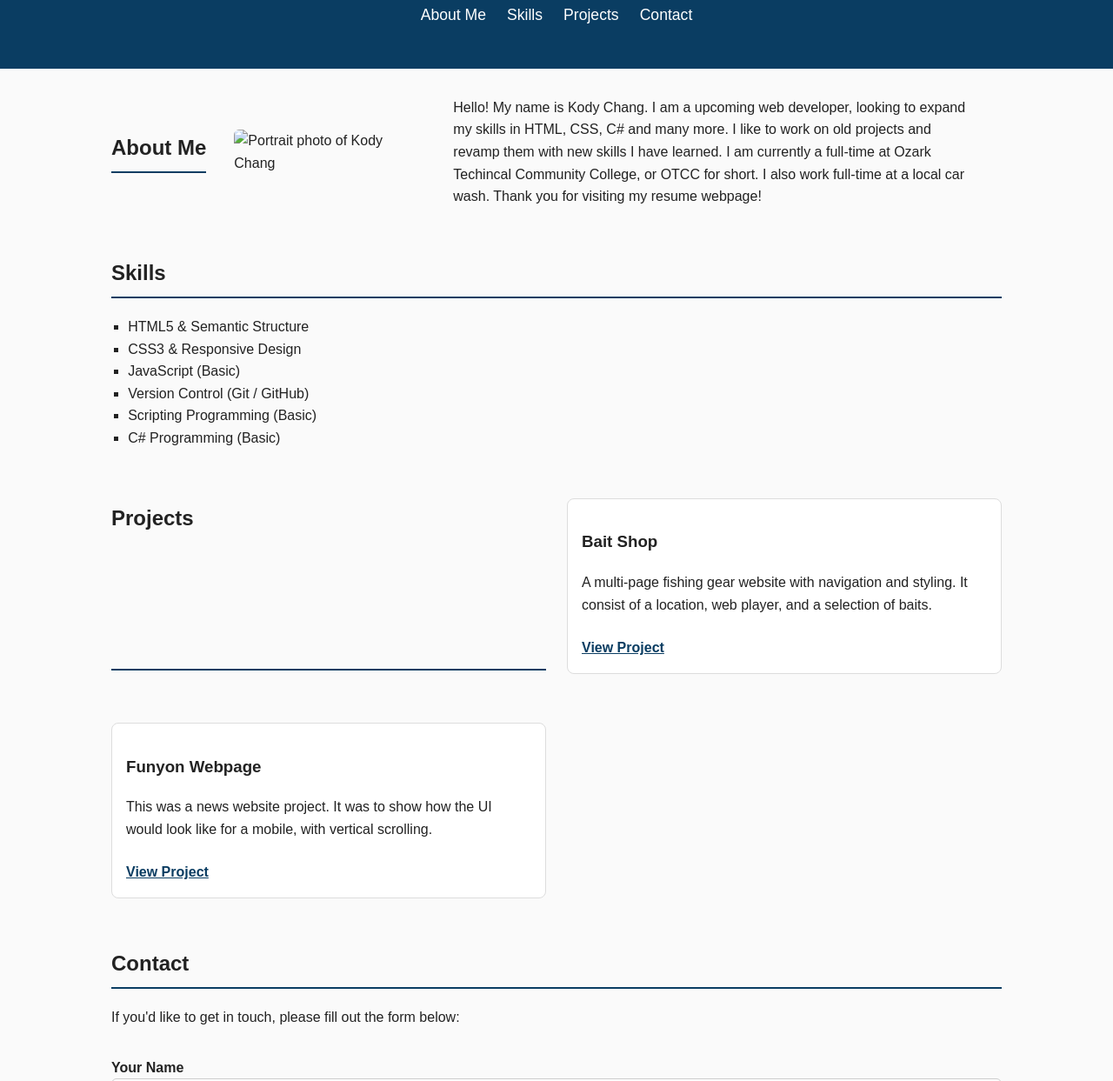
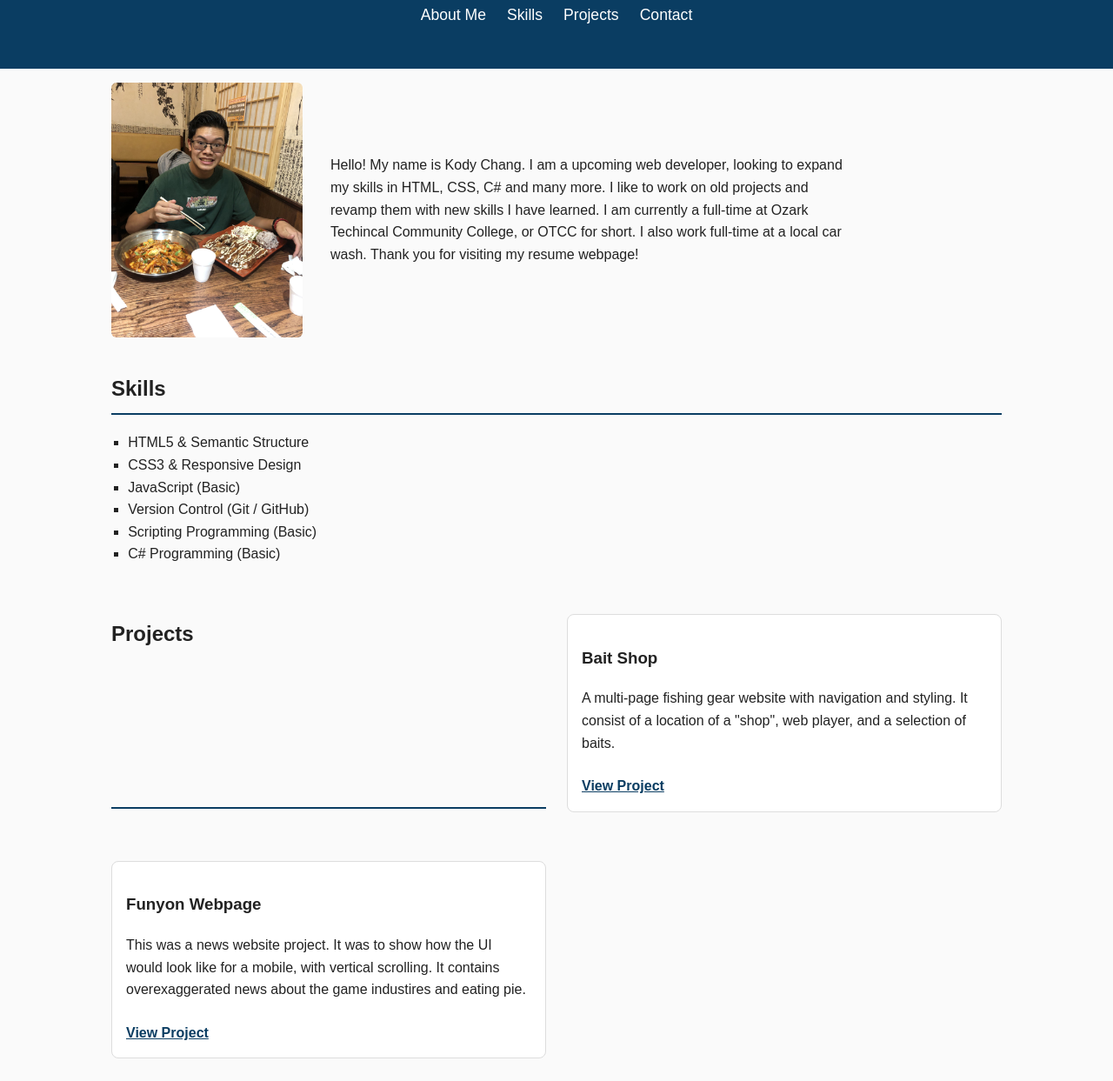
Before and after one commit to kodez-html/github-pages-demo, a plain HTML site: page index.html in a window 1280 px wide. Shown: the part 165-1408 px from the top of the page at 87% size. Drawn offline with Linux system fonts and the light colour scheme.

Commit message:
more info about old projects and profile img.

```diff
--- a/index.html
+++ b/index.html
@@ -37,8 +37,7 @@
     <main>
         <!-- ABOUT -->
         <section id="about">
-            <h2>About Me</h2>
-            <img src="imgs/" alt="Portrait photo of Kody Chang" class="profile-img">
+            <img src="imgs/profile.jpg" alt="Portrait photo of Kody Chang" class="profile-img">
             <p>
                 Hello! My name is Kody Chang. I am a upcoming web developer, looking to expand my skills in HTML, CSS,
                 C# and many more. I like to work on old projects and revamp them with new skills I have learned. I am
@@ -67,14 +66,15 @@
 
             <div class="project-card">
                 <h3>Bait Shop</h3>
-                <p>A multi-page fishing gear website with navigation and styling. It consist of a location, web player,
+                <p>A multi-page fishing gear website with navigation and styling. It consist of a location of a "shop", web player,
                     and a selection of baits.</p>
                 <a href="live-bait-website/baitshop/" class="project-link">View Project</a>
             </div>
 
             <div class="project-card">
                 <h3>Funyon Webpage</h3>
-                <p> This was a news website project. It was to show how the UI would look like for a mobile, with vertical scrolling. </p>
+                <p> This was a news website project. It was to show how the UI would look like for a mobile, with
+                    vertical scrolling. It contains overexaggerated news about the game industires and eating pie. </p>
                 <a href="webprojects/funyon/index.html" class="project-link">View Project</a>
             </div>
 
```
Also changed, not shown: imgs/profile.jpg (added).
